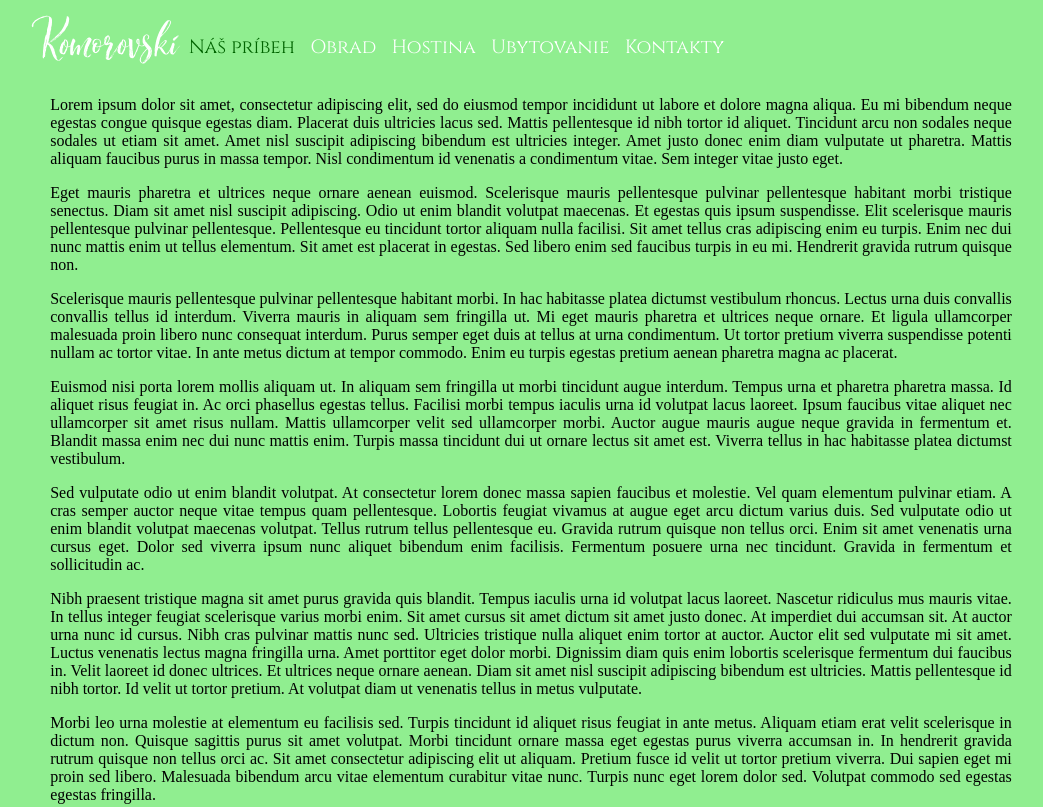
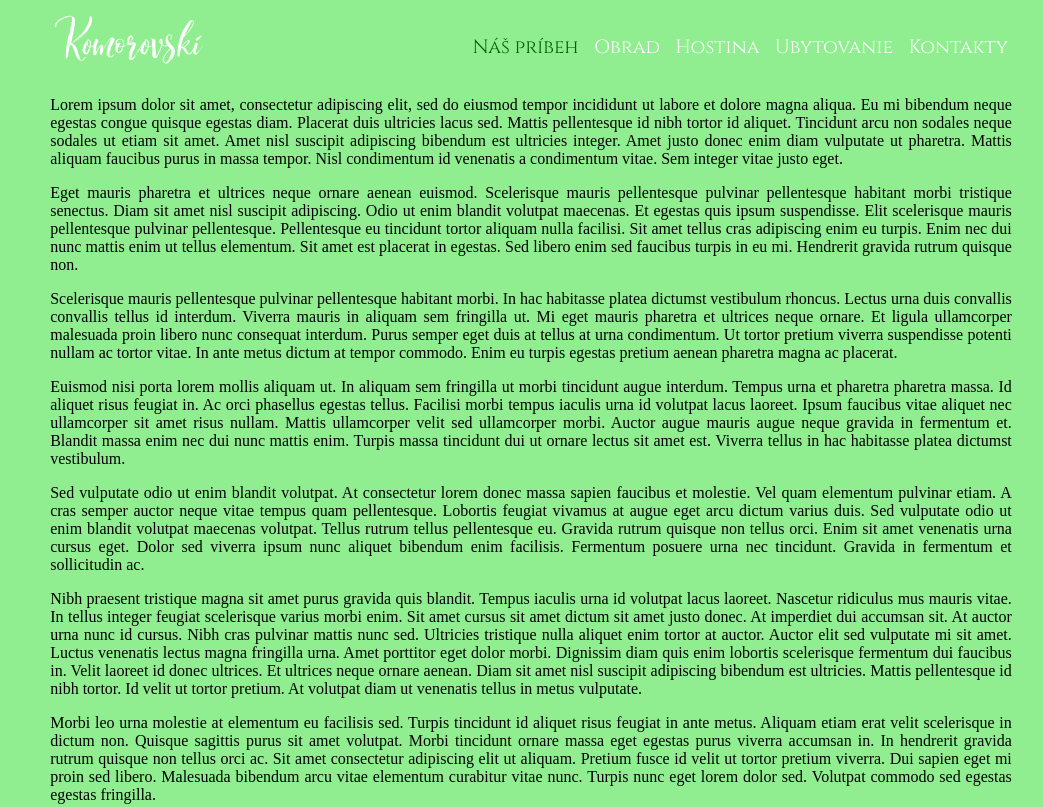
Before and after one commit to biobob/family, a website: page src/html/index.html in a window 1280 px wide. Shown: the top 807 px of the page, without its empty margins (109-1152 px from the left). Drawn offline with Linux system fonts and the light colour scheme; files that its build step writes are made by us from their sources.

Commit message:
Supress logo navigation

```diff
--- a/src/css/style.css
+++ b/src/css/style.css
@@ -26,7 +26,7 @@ header.scroll {
   background-color: #fff;
   box-shadow: 1px 1px 3px 0;
 }
-header > .wrapper > a {
+header > .wrapper > div:first-child {
   flex-grow: 1;
   float: left;
   padding-left: var(--site-hrz-padding);
```
